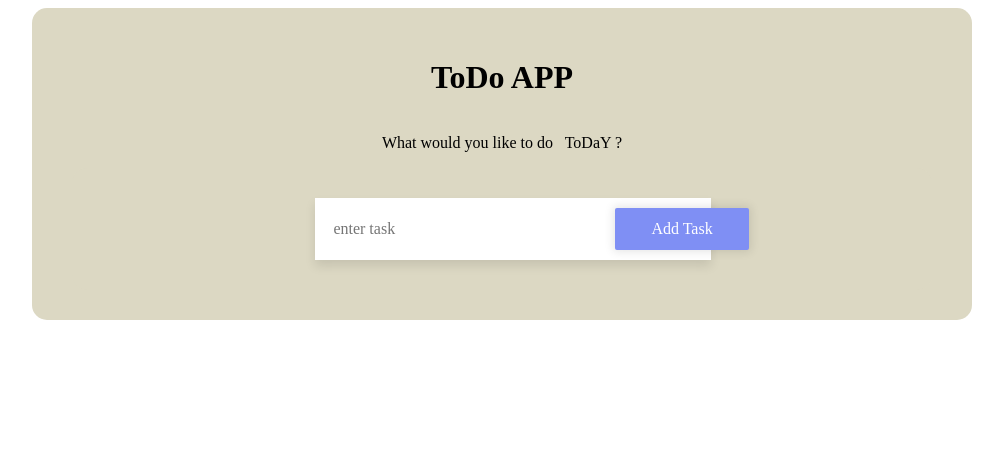
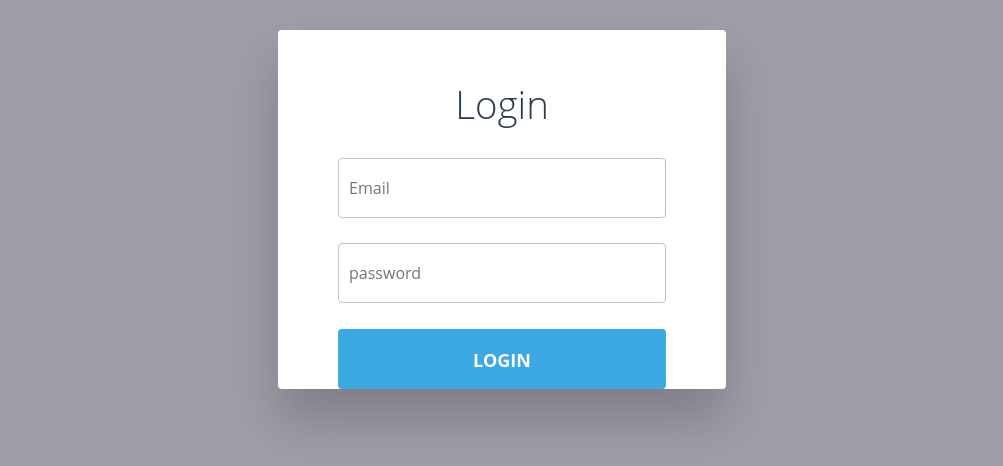
Before and after one commit to waseem-ji/assignment6, a PHP site: page /Assignment6/ in a window 1280 px wide. Shown: the top 466 px of the page, without its empty margins (138-1141 px from the left). Run offline with PHP 8.4, Linux system fonts and the light colour scheme; data that the repository does not hold is empty; some libraries are stand-ins or nearby versions.

Commit message:
added user authentication

```diff
--- a/api/create.php
+++ b/api/create.php
@@ -16,7 +16,6 @@ if ($request_method == "POST") {
     echo $qw;
     $inputData = json_decode(file_get_contents('php://input'),true);
 
-    echo $inputData['task'];
 
 
     if (empty($inputData)) {
--- a/api/readapi.php
+++ b/api/readapi.php
@@ -6,17 +6,16 @@ header('Access-Control-Allow-Method:GET');
 header('Access-Control-Allow-Header:Content-Type,Access-Control-Allow-Header,Authorization,X-request-With');
 
 include('function.php');
-
 $request_method = $_SERVER["REQUEST_METHOD"];
-
 if ($request_method == "GET") {
     if (isset($_GET['id']))
     {
+        echo $_GET['id'];
         $single_task = markTaskAsCompleted($_GET);
         echo $single_task;
     }
     else {
-        $all_tasks = getTasks();
+        $all_tasks = getTasks($_GET['user_id']);
         echo $all_tasks;
         return $all_tasks;
     }
--- /dev/null
+++ b/auth/functions.php
@@ -0,0 +1,57 @@
+<?php
+include "./dbcon.php";
+
+// ----funstion to get user id
+session_start();
+
+function getUserId(){
+    $conn = dbconnect();
+    $email= $_SESSION['email'];
+    $sql = "SELECT id FROM users WHERE email = '$email';";
+    $result = mysqli_query($conn,$sql);
+    $row = mysqli_fetch_assoc($result);
+    $user_id = $row['id'];
+    return $user_id;
+}
+
+
+
+// Tocheck if entered exists in the databbase
+function isValidEmail($email) {
+    $conn = dbconnect();
+    $sql = "SELECT email FROM users WHERE email='$email'";
+    $queryResult = mysqli_query($conn,$sql);
+    $count = mysqli_num_rows($queryResult);
+    if($count>0) {
+        return true;
+    }
+    else {
+        return false;
+    }
+}
+
+
+// -------- Check If login credentials are correct
+function checkLoginCred($email,$password) {
+    $conn = dbconnect();
+    $sql = "SELECT email FROM users WHERE email='$email' AND password='$password'";
+    $queryResult = mysqli_query($conn,$sql);
+    $count = mysqli_num_rows($queryResult);
+    if($count>0) {
+        return true;
+    }
+    else {
+        return false;
+    }
+}
+
+// ---------- Create a new user
+function createUser($email,$password) {
+    $conn = dbconnect();
+    $sql = "INSERT INTO users (email,password) VALUES ('$email','$password')";
+    $queryResult = mysqli_query($conn,$sql);
+    return $queryResult;
+}
+
+
+?>
--- a/call-api/get_tasks.php
+++ b/call-api/get_tasks.php
@@ -1,10 +1,12 @@
 <?php
 
 error_reporting(0);
-$url = "http://localhost:8888/Assignment6/api/readapi.php";
-
-
-
+// include "./dbcon.php";
+include "auth/functions.php";
+$user_id = $_GET['user_id'];
+// echo $user_id;
+$url = "http://localhost/Assignment6/api/readapi.php?user_id=" . $user_id;
+// echo " this is the url " . $url . "  end of line";
 
 $json_tasks = file_get_contents($url);
 
@@ -52,3 +54,4 @@ foreach ($task_data as $tasks) {
         echo "</div>";
     }
 }
+return ("this is returned from get_taks.php");
--- /dev/null
+++ b/css/home-page.css
@@ -0,0 +1,155 @@
+body {
+    background-color: #9f9da7;
+    font-size: 1.6rem;
+    font-family: "Open Sans", sans-serif;
+    color: #2b3e51;
+  }
+
+  h2 {
+    font-weight: 300;
+    text-align: center;
+  }
+
+  p {
+    position: relative;
+  }
+
+  a,
+  a:link,
+  a:visited,
+  a:active {
+    color: #3ca9e2;
+    -webkit-transition: all 0.2s ease;
+    transition: all 0.2s ease;
+  }
+  a:focus, a:hover,
+  a:link:focus,
+  a:link:hover,
+  a:visited:focus,
+  a:visited:hover,
+  a:active:focus,
+  a:active:hover {
+    color: #329dd5;
+    -webkit-transition: all 0.2s ease;
+    transition: all 0.2s ease;
+  }
+
+  #login-form-wrap {
+    background-color: #fff;
+    width: 35%;
+    margin: 30px auto;
+    text-align: center;
+    padding: 20px 0 0 0;
+    border-radius: 4px;
+    box-shadow: 0px 30px 50px 0px rgba(0, 0, 0, 0.2);
+  }
+
+  #login-form {
+    padding: 0 60px;
+  }
+
+  input {
+    display: block;
+    box-sizing: border-box;
+    width: 100%;
+    outline: none;
+    height: 60px;
+    line-height: 60px;
+    border-radius: 4px;
+  }
+
+  input[type="password"],
+  input[type="email"] {
+    width: 100%;
+    padding: 0 0 0 10px;
+    margin: 0;
+    color: #8a8b8e;
+    border: 1px solid #c2c0ca;
+    font-style: normal;
+    font-size: 16px;
+    -webkit-appearance: none;
+       -moz-appearance: none;
+            appearance: none;
+    position: relative;
+    display: inline-block;
+    background: none;
+  }
+  input[type="password"]:focus,
+  input[type="email"]:focus {
+    border-color: #3ca9e2;
+  }
+  input[type="password"]:focus:invalid,
+  input[type="email"]:focus:invalid {
+    color: #cc1e2b;
+    border-color: #cc1e2b;
+  }
+  input[type="password"]:valid ~ .validation,
+  input[type="email"]:valid ~ .validation {
+    display: block;
+    border-color: #0C0;
+  }
+  input[type="password"]:valid ~ .validation span,
+  input[type="email"]:valid ~ .validation span {
+    background: #0C0;
+    position: absolute;
+    border-radius: 6px;
+  }
+  input[type="password"]:valid ~ .validation span:first-child,
+  input[type="email"]:valid ~ .validation span:first-child {
+    top: 30px;
+    left: 14px;
+    width: 20px;
+    height: 3px;
+    -webkit-transform: rotate(-45deg);
+            transform: rotate(-45deg);
+  }
+  input[type="password"]:valid ~ .validation span:last-child,
+  input[type="email"]:valid ~ .validation span:last-child {
+    top: 35px;
+    left: 8px;
+    width: 11px;
+    height: 3px;
+    -webkit-transform: rotate(45deg);
+            transform: rotate(45deg);
+  }
+
+  .validation {
+    display: none;
+    position: absolute;
+    content: " ";
+    height: 60px;
+    width: 30px;
+    right: 15px;
+    top: 0px;
+  }
+
+  input[type="submit"] {
+    border: none;
+    display: block;
+    background-color: #3ca9e2;
+    color: #fff;
+    font-weight: bold;
+    text-transform: uppercase;
+    cursor: pointer;
+    -webkit-transition: all 0.2s ease;
+    transition: all 0.2s ease;
+    font-size: 18px;
+    position: relative;
+    display: inline-block;
+    cursor: pointer;
+    text-align: center;
+  }
+  input[type="submit"]:hover {
+    background-color: #329dd5;
+    -webkit-transition: all 0.2s ease;
+    transition: all 0.2s ease;
+  }
+
+  #create-account-wrap {
+    background-color: #eeedf1;
+    color: #8a8b8e;
+    font-size: 14px;
+    width: 100%;
+    padding: 10px 0;
+    border-radius: 0 0 4px 4px;
+  }
--- a/dbcon.php
+++ b/dbcon.php
@@ -1,14 +1,23 @@
 <?php
-$servername = "localhost";
-$username = "root";
-$password = "waseemji4217";
-$database = "todoApp";
+// $servername = "localhost";
+// $username = "root";
+// $password = "root";
+// $database = "todoApp";
 
-$conn = mysqli_connect($servername,$username,$password,$database);
+// $conn = mysqli_connect($servername,$username,$password,$database);
 
-// if ($conn->connect_error) {
-//     die("Connection failed: " . $conn->connect_error);
-//   }
-//   ec
+// // if ($conn->connect_error) {
+// //     die("Connection failed: " . $conn->connect_error);
+// //   }
 
-?>
+function dbconnect() {
+    $servername = "localhost";
+    $username = "root";
+    $password = "root";
+    $database = "todoApp";
+
+    $conn = mysqli_connect($servername,$username,$password,$database);
+
+    return $conn;
+
+}
--- a/index.php
+++ b/index.php
@@ -1,68 +1,39 @@
 <?php
-require 'dbcon.php';
-$task = "";
-$status = 0;
+include "auth/functions.php";
+// session_start();
+if (isset($_SESSION['email'])) {
+    header("Location:todo.php");
+    die();
+}
+?>
 
-?>
 <!DOCTYPE html>
-<html lang="en">
-
+<html lang="en" >
 <head>
-    <meta charset="UTF-8">
-    <meta http-equiv="X-UA-Compatible" content="IE=edge">
-    <meta name="viewport" content="width=device-width, initial-scale=1.0">
-    <title>ToDo</title>
-    <link rel="stylesheet" href="css/style.css">
-    <link rel="stylesheet" href="//cdnjs.cloudflare.com/ajax/libs/toastr.js/latest/toastr.min.css">
-    <script src="https://code.jquery.com/jquery-3.6.3.min.js" integrity="sha256-pvPw+upLPUjgMXY0G+8O0xUf+/Im1MZjXxxgOcBQBXU=" crossorigin="anonymous"></script>
-    <script src="js/script.js"> </script>
-    <script src="//cdnjs.cloudflare.com/ajax/libs/toastr.js/latest/toastr.min.js"></script>
+  <meta charset="UTF-8">
+  <title>My Todo App</title>
+  <link rel="stylesheet" href="https://cdnjs.cloudflare.com/ajax/libs/normalize/5.0.0/normalize.min.css">
+<link rel="stylesheet" href="css/home-page.css">
 
 </head>
+<body>
+<!-- partial:index.partial.html -->
+<div id="login-form-wrap">
+  <h2>Login</h2>
+  <form id="login-form" action="login.php" method="post" >
+    <p>
+    <input type="email" id="email" name="email" placeholder="Email" required><i class="validation"><span></span><span></span></i>
+    </p>
+    <p>
+    <input type="password" id="password" name="password" placeholder="password" required><i class="validation"><span></span><span></span></i>
+    </p>
+    <p>
+    <input name="submit" type="submit" id="login" value="Login">
+    </p>
+  </form>
 
-<body >
-    <div class="container">
-        <div class="titlebar">
-            <h1>ToDo APP</h1>
-            <p>What would you like to do &nbsp; ToDaY ?</p>
-        </div>
-        <?php
-        // $sql_getTasks = "SELECT * FROM tasks ;";
-        // $tasks = $conn->query($sql_getTasks);
-        // if (!$tasks) {
-        //     die("Invalid query: " . $conn->error);
-        // }
-        // while ($row = $tasks->fetch_assoc()) {
-        //     echo "$row[id] &nbsp";
-        //     echo "$row[task] &nbsp";
-        //     echo "$row[status] &nbsp";
-        //     echo "<br>";
-        // }
-        ?>
-        <div id="current_tasks">
-
-        </div>
-
-
-        <div class="container">
-            <div class="input">
-                <!-- <label for="task" class="label-task"> Enter Taks</label> -->
-                <input type="text" id="task" class = "task-input" name="task" placeholder="enter task">
-                <!-- <input type="checkbox"  name="status" id="status"> Completed -->
-
-                <button id= "addtask" class="add-btn add-btn--primary add-btn--inside" onclick="addTask()"> Add Task</button>
-            </div>
-
-            <!-- <input type="submit" value="ADD TAsk" onclick="addTask()"> Call add  task api! -->
-
-
-        <!-- Show current tasks -->
-        <!-- <form action="#" method="post"> -->
-    <!-- ajax form -->
-        <!-- </form> -->
-
-    </div>
+</div><!--login-form-wrap-->
+<!-- partial -->
 
 </body>
-
 </html>
```
Also changed, not shown: api/function.php (+13 -17 lines), js/script.js (+45 -26 lines), login.php (added, +41 -0 lines), logout.php (added, +7 -0 lines), redirect.php (deleted, +0 -27 lines), todo.php (added, +81 -0 lines).
